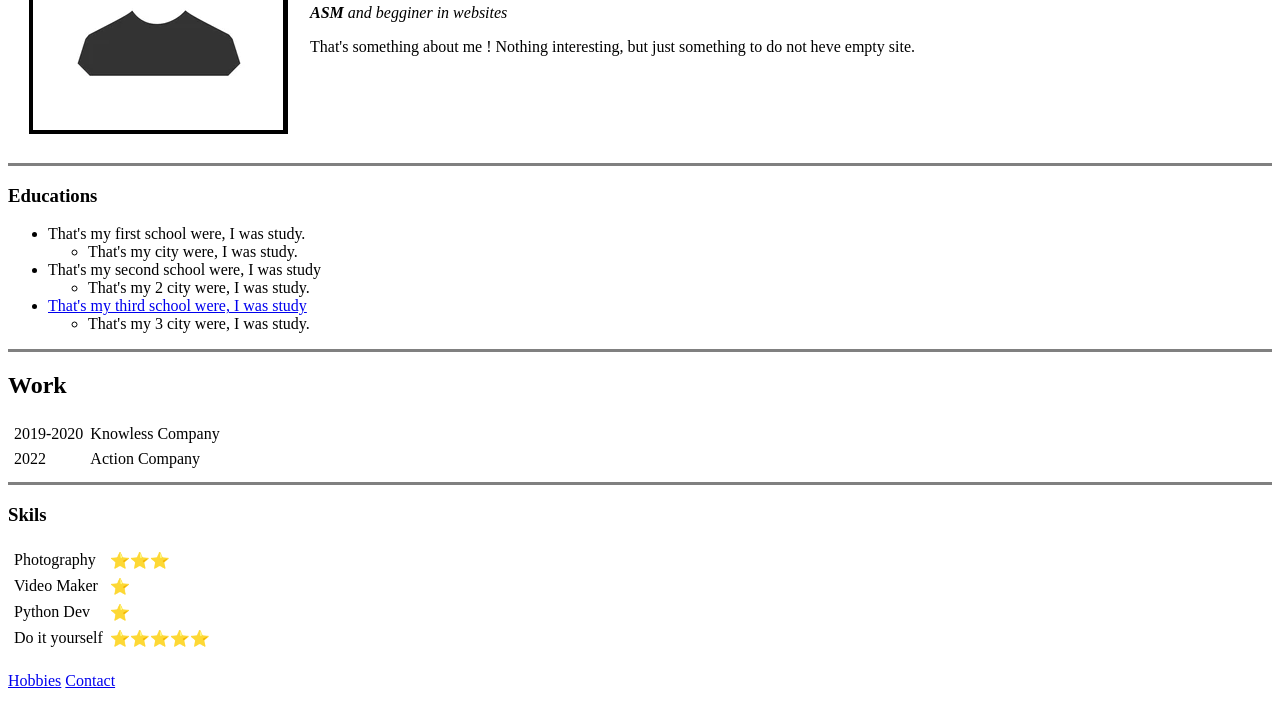
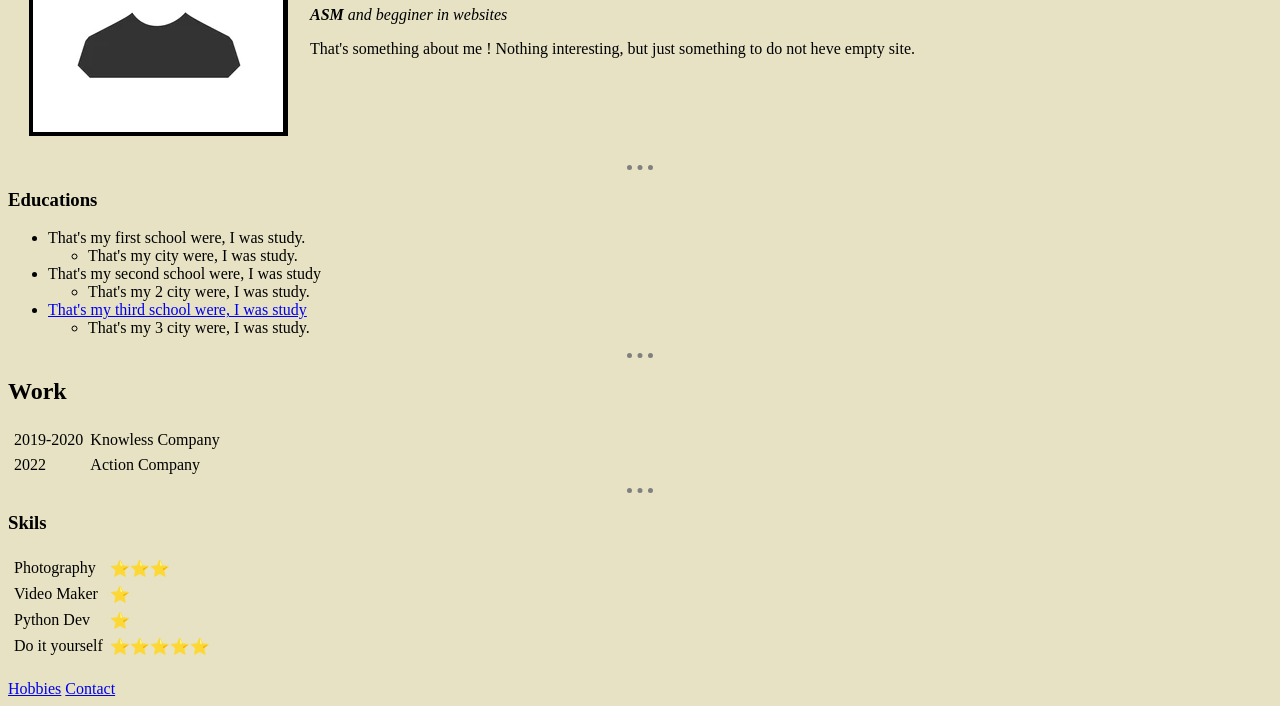
Before and after one commit to PawelBialy/Bootcam_100_days, a plain HTML site: page day_41/HTML - Personal Site/index.html in a window 1280 px wide. Shown: the part 172-878 px from the top of the page. Drawn offline with Linux system fonts and the light colour scheme.

Commit message:
day_41_personal_website_start

```diff
--- a/day_41/HTML - Personal Site/index.html
+++ b/day_41/HTML - Personal Site/index.html
@@ -3,9 +3,26 @@
     <head>
         <meta charset="utf-8">
         <title>Pawel's Personal Site</title>
+
+        <style>
+            body {
+                background-color: #E6E2C3;
+            }
+            hr {
+
+                border-style:none;
+                border-top: dotted;
+                border-color: grey;
+                border-width: 5px;
+                height:0px;
+                width: 2%;
+
+              }
+        </style>
     <head>
+
     <body>
-        <hr size="3" color="black">
+        <hr size="3">
         <table cellspacing="20">
             <tr>
                 <td><img src="name.png" alt="Your photo here"></td>
@@ -16,7 +33,7 @@
         </table>
 
 
-        <hr size="3" color="gray">
+        <hr size="3">
 
         <h3>Educations</h3>
         <ul>
@@ -27,7 +44,7 @@
         <li><a href="https://w.prz.edu.pl/">That's my third school were, I was study</a> </li>
             <ul><li>That's my 3 city were, I was study.</li></ul>
         </ul>
-        <hr size="3" color="gray">
+        <hr size="3">
         <h2>Work</h2>
         <table cellspacing="5">
             <tr>
@@ -40,7 +57,7 @@
             </tr>
 
         </table>
-        <hr size="3" color="gray">
+        <hr size="3">
         <table cellspacing="5">
                 <h3>Skils</h3>
             <tr>
```
Also changed, not shown: day_41/HTML - Personal Site/contact.html (+19 -2 lines), day_41/HTML - Personal Site/hobbies.html (+1 -0 lines).
